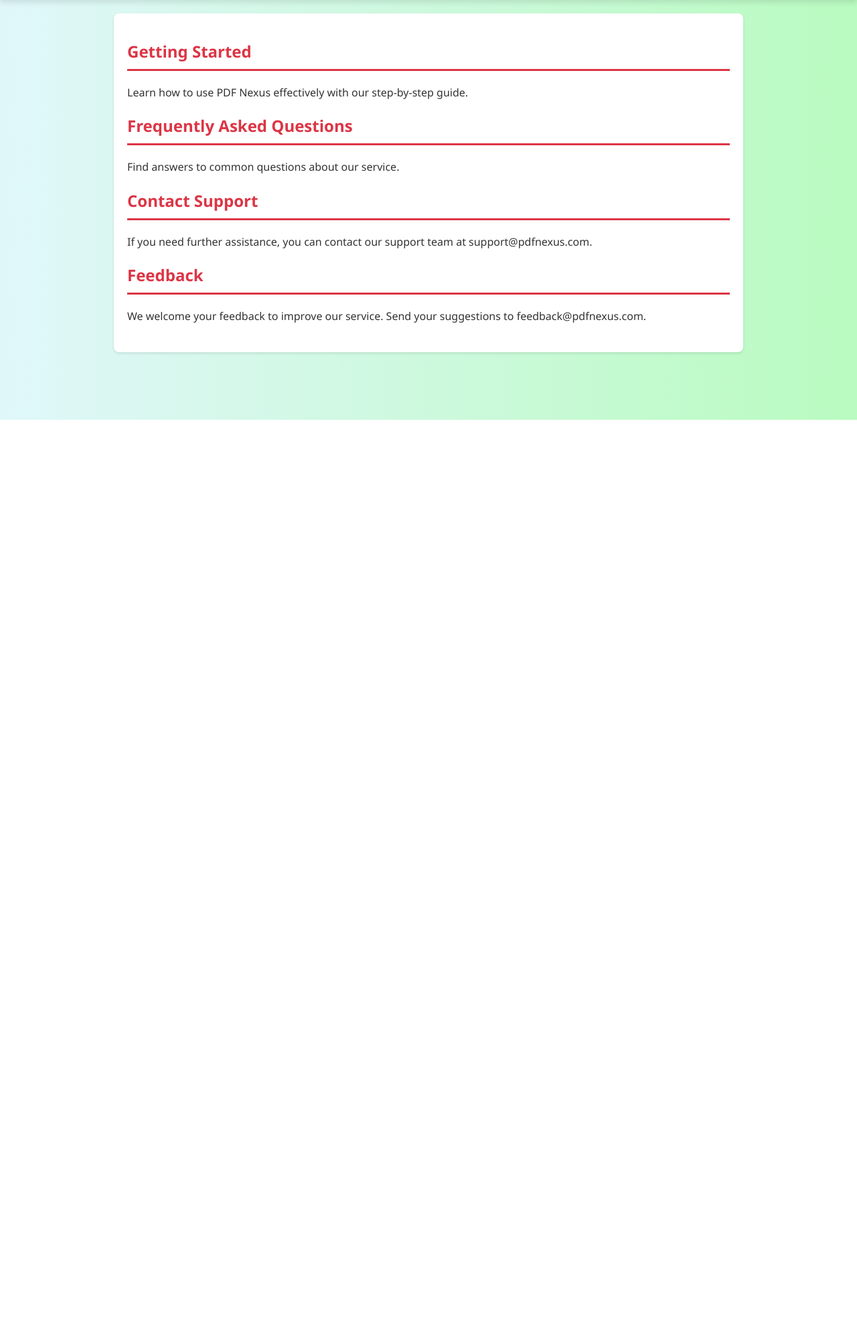
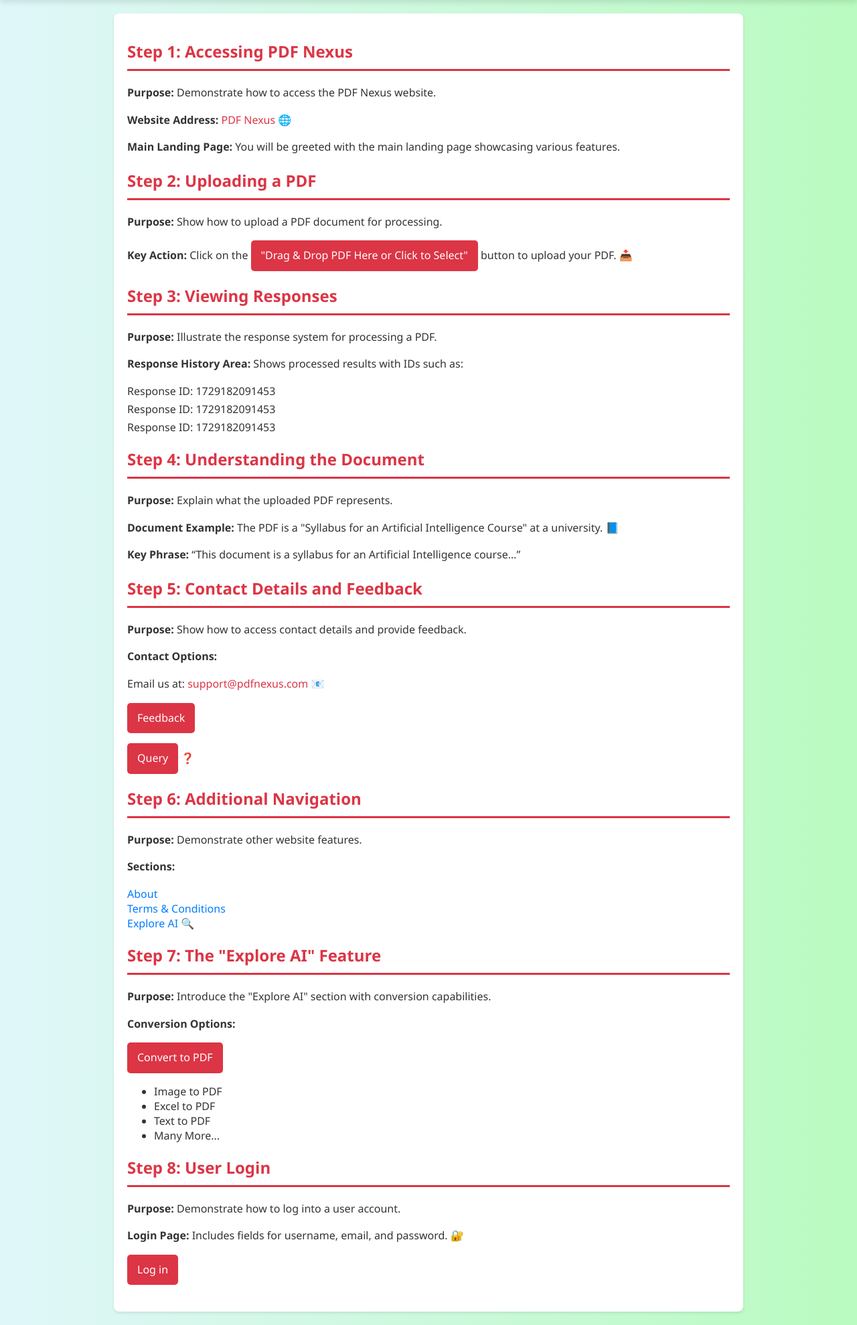
Before and after one commit to shahram8708/PDF-Nexus, a Flask app: page /support in a window 1280 px wide. Shown: the part 173-2152 px from the top of the page at 67% size. Before the commit the page ends 800 px from the top, so only its background shows below. Run offline with Flask 3, Linux system fonts and the light colour scheme.

Commit message:
Update support.html

```diff
--- a/templates/support.html
+++ b/templates/support.html
@@ -4,7 +4,8 @@
 <head>
     <meta charset="UTF-8">
     <meta name="viewport" content="width=device-width, initial-scale=1.0">
-    <link rel="shortcut icon" href="{{ url_for('static', filename='artificial-intelligence.png') }}" type="image/x-icon">
+    <link rel="shortcut icon" href="{{ url_for('static', filename='artificial-intelligence.png') }}"
+        type="image/x-icon">
     <meta name="viewport" content="width=device-width, initial-scale=1.0">
     <meta name="description"
         content="PDF Nexus 🤖 - Convert and analyze PDF content effortlessly. Upload your PDF, get instant responses, and manage your history with ease.">
@@ -115,6 +116,68 @@
                 padding: 15px;
             }
         }
+
+        .container {
+            max-width: 800px;
+            margin: auto;
+            padding: 20px;
+            background: #fff;
+            border-radius: 8px;
+            box-shadow: 0 0 10px rgba(0, 0, 0, 0.1);
+        }
+
+        .upload-section,
+        .response-history,
+        .document-details,
+        .contact-feedback,
+        .navigation,
+        .explore-ai,
+        .login,
+        .additional-info {
+            margin-bottom: 20px;
+        }
+
+        .upload-btn,
+        .feedback-btn,
+        .query-btn,
+        .convert-btn,
+        .login-btn {
+            display: inline-block;
+            padding: 10px 15px;
+            color: #fff;
+            background-color: #dc3545;
+            text-decoration: none;
+            border-radius: 5px;
+            cursor: pointer;
+        }
+
+        .upload-btn:hover,
+        .feedback-btn:hover,
+        .query-btn:hover,
+        .convert-btn:hover,
+        .login-btn:hover {
+            background-color: #c82333;
+        }
+
+        .response-history ul,
+        .navigation ul {
+            list-style-type: none;
+            padding: 0;
+        }
+
+        .response-history li,
+        .navigation a {
+            margin: 5px 0;
+        }
+
+        .navigation a {
+            text-decoration: none;
+            color: #007bff;
+        }
+
+        .navigation a:hover {
+            text-decoration: underline;
+        }
     </style>
     <script>
         function goBack() {
@@ -132,17 +195,79 @@
     </header>
     <main>
         <section>
-            <h2>Getting Started</h2>
-            <p>Learn how to use PDF Nexus effectively with our step-by-step guide.</p>
+            <div class="step">
+                <h2>Step 1: Accessing PDF Nexus</h2>
+                <p><strong>Purpose:</strong> Demonstrate how to access the PDF Nexus website.</p>
+                <p><strong>Website Address:</strong> <a href="/" target="_blank">PDF Nexus</a> 🌐</p>
+                <p><strong>Main Landing Page:</strong> You will be greeted with the main landing page showcasing various
+                    features.</p>
+            </div>
 
-            <h2>Frequently Asked Questions</h2>
-            <p>Find answers to common questions about our service.</p>
+            <div class="upload-section">
+                <h2>Step 2: Uploading a PDF</h2>
+                <p><strong>Purpose:</strong> Show how to upload a PDF document for processing.</p>
+                <p><strong>Key Action:</strong> Click on the <a href="/" class="upload-btn">"Drag & Drop PDF Here or
+                        Click to Select"</a> button to upload your PDF. 📥</p>
+            </div>
 
-            <h2>Contact Support</h2>
-            <p>If you need further assistance, you can contact our support team at support@pdfnexus.com.</p>
+            <div class="response-history">
+                <h2>Step 3: Viewing Responses</h2>
+                <p><strong>Purpose:</strong> Illustrate the response system for processing a PDF.</p>
+                <p><strong>Response History Area:</strong> Shows processed results with IDs such as:</p>
+                <ul>
+                    <li>Response ID: 1729182091453</li>
+                    <li>Response ID: 1729182091453</li>
+                    <li>Response ID: 1729182091453</li>
+                </ul>
+            </div>
 
-            <h2>Feedback</h2>
-            <p>We welcome your feedback to improve our service. Send your suggestions to feedback@pdfnexus.com.</p>
+            <div class="document-details">
+                <h2>Step 4: Understanding the Document</h2>
+                <p><strong>Purpose:</strong> Explain what the uploaded PDF represents.</p>
+                <p><strong>Document Example:</strong> The PDF is a "Syllabus for an Artificial Intelligence Course" at a
+                    university. 📘</p>
+                <p><strong>Key Phrase:</strong> “This document is a syllabus for an Artificial Intelligence course…”</p>
+            </div>
+
+            <div class="contact-feedback">
+                <h2>Step 5: Contact Details and Feedback</h2>
+                <p><strong>Purpose:</strong> Show how to access contact details and provide feedback.</p>
+                <p><strong>Contact Options:</strong></p>
+                <p>Email us at: <a href="mailto:support@pdfnexus.com">support@pdfnexus.com</a> 📧</p>
+                <p><a href="/feedback" class="feedback-btn">Feedback</a></p>
+                <p><a href="/query" class="query-btn">Query</a> ❓</p>
+            </div>
+
+            <div class="navigation">
+                <h2>Step 6: Additional Navigation</h2>
+                <p><strong>Purpose:</strong> Demonstrate other website features.</p>
+                <p><strong>Sections:</strong></p>
+                <ul>
+                    <li><a href="/about">About</a></li>
+                    <li><a href="/terms">Terms & Conditions</a></li>
+                    <li><a href="/explore">Explore AI</a> 🔍</li>
+                </ul>
+            </div>
+
+            <div class="explore-ai">
+                <h2>Step 7: The "Explore AI" Feature</h2>
+                <p><strong>Purpose:</strong> Introduce the "Explore AI" section with conversion capabilities.</p>
+                <p><strong>Conversion Options:</strong></p>
+                <p><a href="/explore" class="convert-btn">Convert to PDF</a></p>
+                <ul>
+                    <li>Image to PDF</li>
+                    <li>Excel to PDF</li>
+                    <li>Text to PDF</li>
+                    <li>Many More...</li>
+                </ul>
+            </div>
+
+            <div class="login">
+                <h2>Step 8: User Login</h2>
+                <p><strong>Purpose:</strong> Demonstrate how to log into a user account.</p>
+                <p><strong>Login Page:</strong> Includes fields for username, email, and password. 🔐</p>
+                <p><a href="/login" class="login-btn">Log in</a></p>
+            </div>
         </section>
     </main>
 </body>
```
